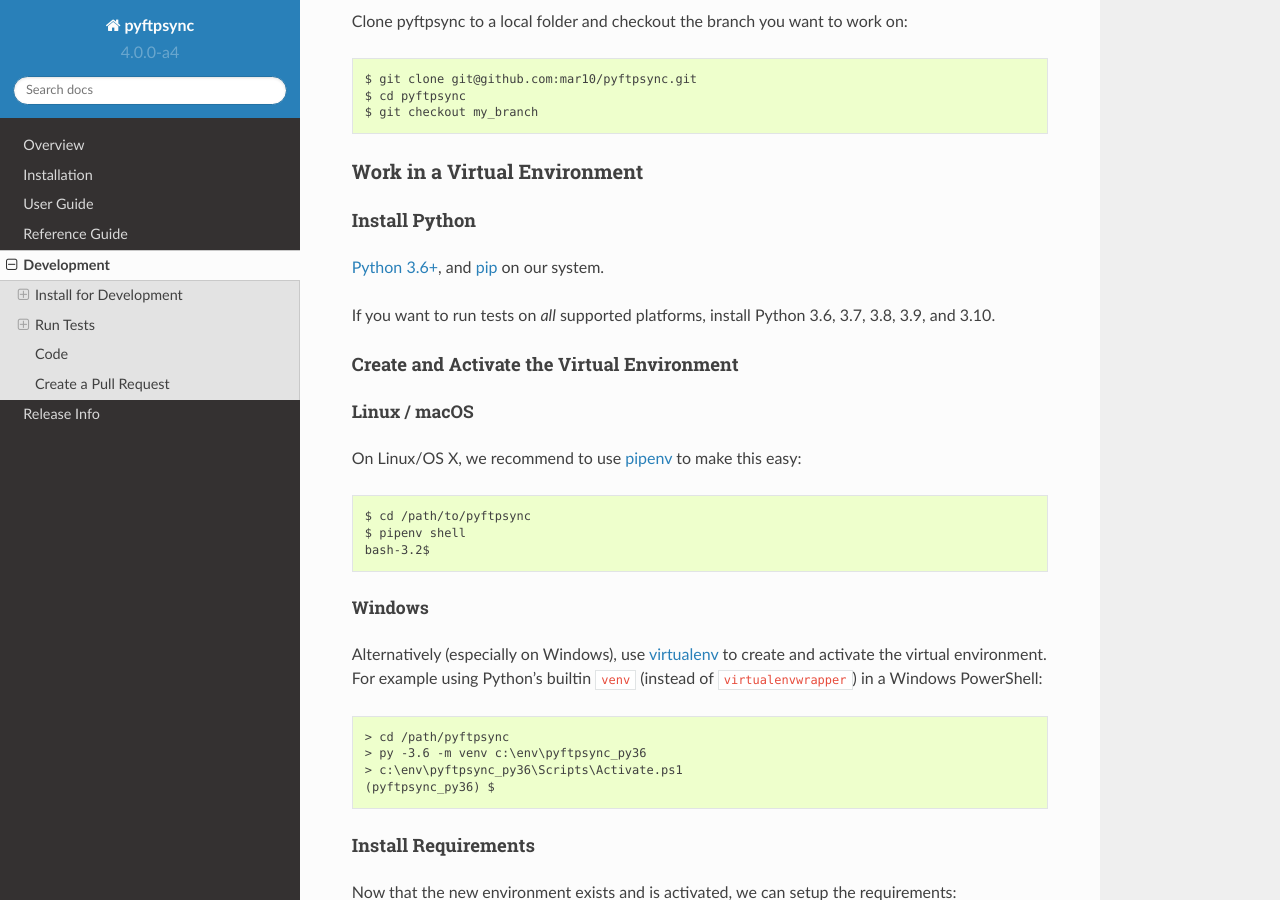
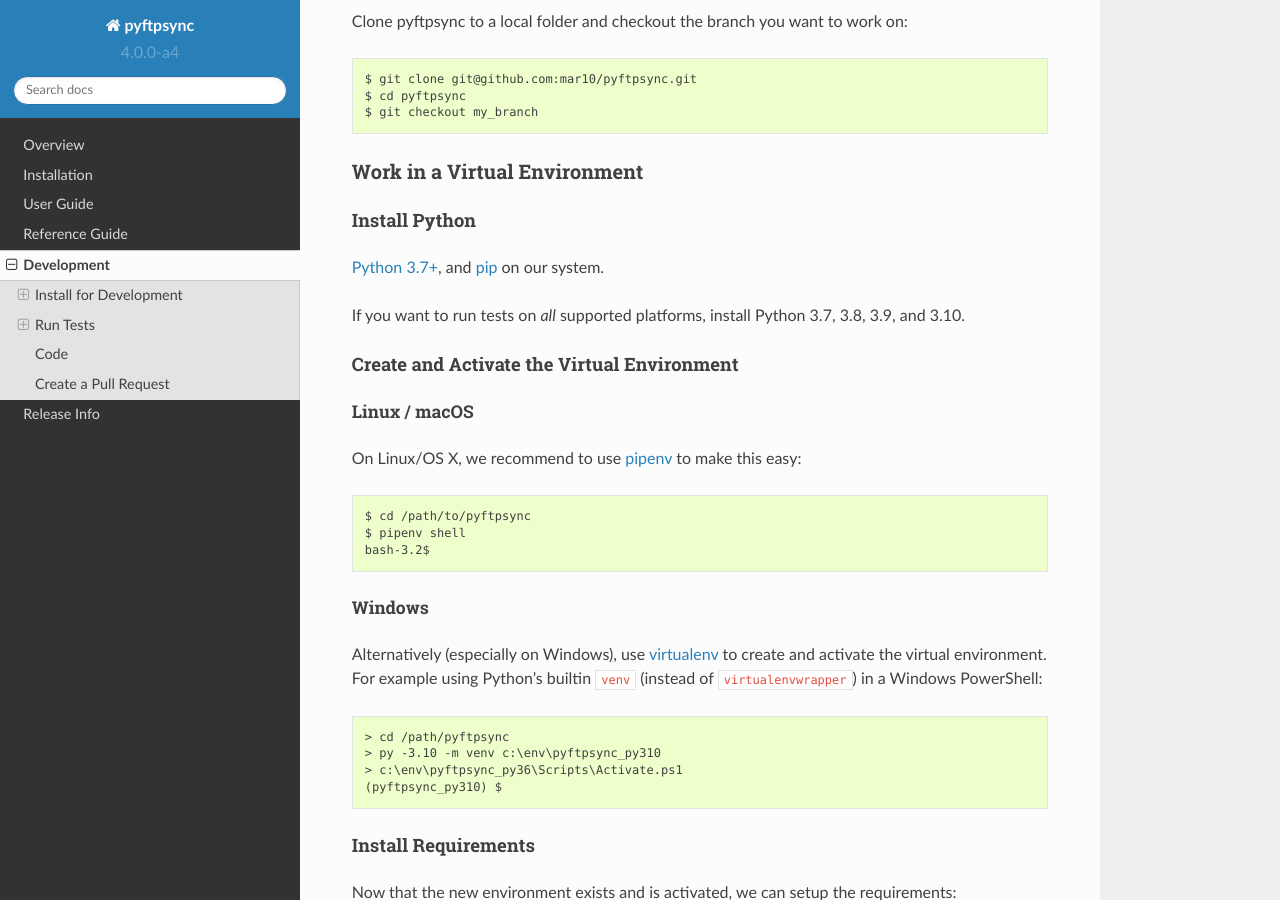
Before and after one commit to mar10/pyftpsync, a Sphinx documentation site: the page built from docs/sphinx/development.rst, in a window 1280 px wide and 900 px high, scrolled down 400 px. Built offline with Sphinx 7.4.7 and the Read the Docs theme 2.0.0, drawn with Linux system fonts in a browser that asks for light colours; the version number is read from the project's files by our own code.

```diff
--- a/docs/sphinx/development.rst
+++ b/docs/sphinx/development.rst
@@ -27,11 +27,11 @@ Work in a Virtual Environment
 
 Install Python
 ^^^^^^^^^^^^^^
-`Python 3.6+ <https://www.python.org/downloads/>`_,
+`Python 3.7+ <https://www.python.org/downloads/>`_,
 and `pip <https://pip.pypa.io/en/stable/installing/#do-i-need-to-install-pip>`_ on our system.
 
 If you want to run tests on *all* supported platforms, install
-Python 3.6, 3.7, 3.8, 3.9, and 3.10.
+Python 3.7, 3.8, 3.9, and 3.10.
 
 Create and Activate the Virtual Environment
 ^^^^^^^^^^^^^^^^^^^^^^^^^^^^^^^^^^^^^^^^^^^
@@ -52,9 +52,9 @@ For example using Python's builtin ``venv`` (instead of ``virtualenvwrapper``)
 in a Windows PowerShell::
 
     > cd /path/pyftpsync
-    > py -3.6 -m venv c:\env\pyftpsync_py36
+    > py -3.10 -m venv c:\env\pyftpsync_py310
     > c:\env\pyftpsync_py36\Scripts\Activate.ps1
-    (pyftpsync_py36) $
+    (pyftpsync_py310) $
 
 Install Requirements
 ^^^^^^^^^^^^^^^^^^^^
--- a/docs/sphinx/installation.rst
+++ b/docs/sphinx/installation.rst
@@ -8,7 +8,7 @@ be installed using `pip <http://www.pip-installer.org/>`_::
 
   $ pip install pyftpsync
   $ pyftpsync --version -v
-  pyftpsync/2.0.1 Python/3.6.1 Darwin-17.6.0-x86_64-i386-64bit
+  pyftpsync/2.0.1 Python/3.7.1 Darwin-17.6.0-x86_64-i386-64bit
 
 .. note::
    MS Windows users that only need the command line interface may prefer the
--- a/pyproject.toml
+++ b/pyproject.toml
@@ -1,7 +1,7 @@
 [tool.black]
 line-length = 88
 #py36 = false  # don't strip 'u' from native strings
-target-version = ['py35', 'py36', 'py37', 'py38']
+target-version = ['py37', 'py38', 'py39', 'py310']
 include = '\.pyi?$'
 exclude = '''
 /(
--- a/readme_pypi.rst
+++ b/readme_pypi.rst
@@ -11,9 +11,9 @@ Synchronize directories using FTP(S), SFTP, or file system access.
   * Architecture is open to add other target types.
 
 .. note::
-    Version 4.0 introduces drops support for Python 2.
+    Version 4.0 drops support for Python 2.
 
-Requires `Python <https://www.python.org/download/>`_ 3.6+.
+Requires `Python <https://www.python.org/download/>`_ 3.7+.
 
 A Windows `MSI installer is also available on GitHub <https://github.com/mar10/pyftpsync/releases>`_.
 
--- a/requirements-dev.txt
+++ b/requirements-dev.txt
@@ -1,7 +1,6 @@
 -r requirements.txt
 
-# Black is beta and therefor requires --pre flag for installation unless we give the exact number
-black~=21.9b0"
+black~=22.0
 check-manifest
 cx_Freeze
 flake8~=3.4
--- a/setup.cfg
+++ b/setup.cfg
@@ -21,8 +21,8 @@ keywords = python, ftp, ftps, sftp, synchronize, tls, tool
 license = MIT
 license_file = LICENSE.txt
 classifiers =
-    Development Status :: 3 - Alpha
-    # Development Status :: 4 - Beta
+    # Development Status :: 3 - Alpha
+    Development Status :: 4 - Beta
     # Development Status :: 5 - Production/Stable
     Environment :: Console
     Intended Audience :: Developers
@@ -33,7 +33,6 @@ classifiers =
     Programming Language :: Python
     Programming Language :: Python :: 3
     Programming Language :: Python :: 3 :: Only
-    Programming Language :: Python :: 3.6
     Programming Language :: Python :: 3.7
     Programming Language :: Python :: 3.8
     Programming Language :: Python :: 3.9
```
Also changed, not shown: README.md (+1 -1 lines), .travis.yml, 4 other files.
